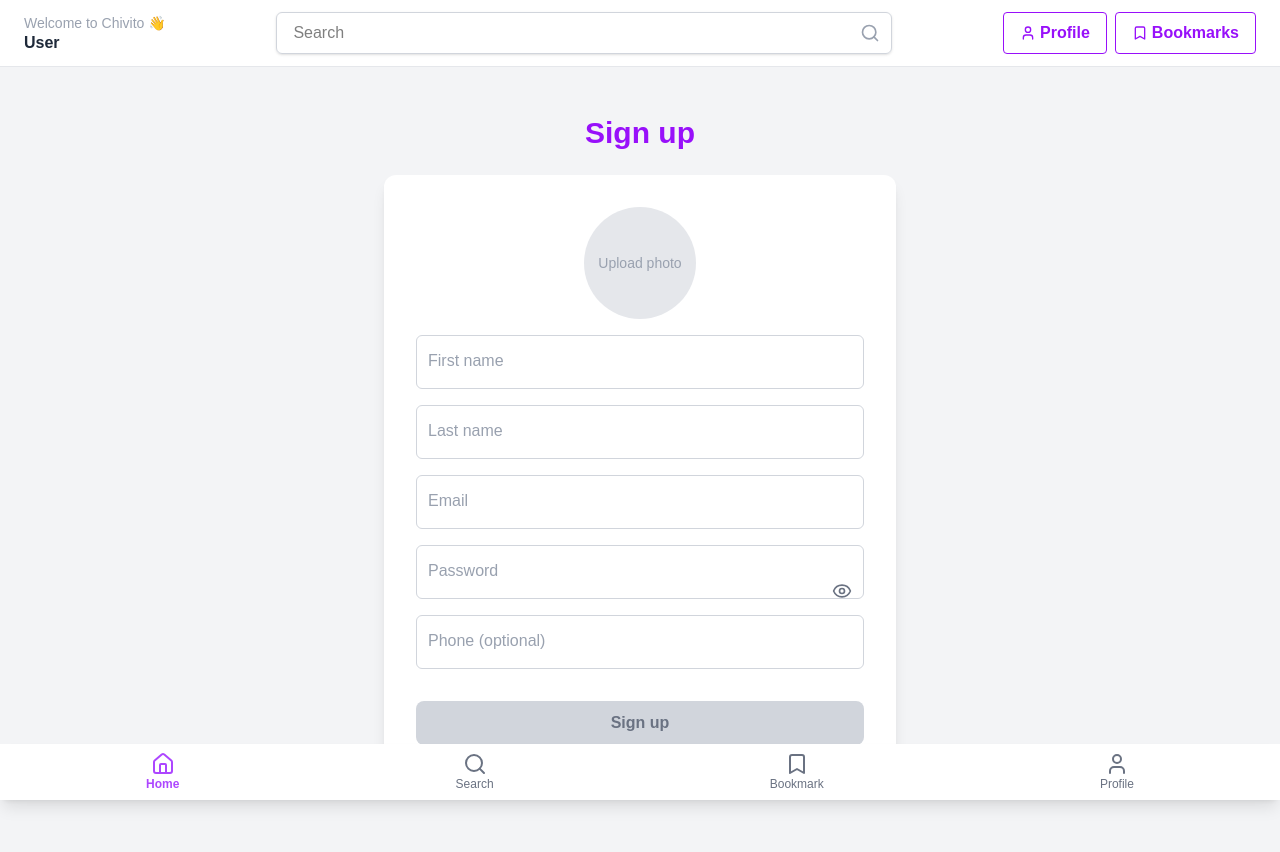
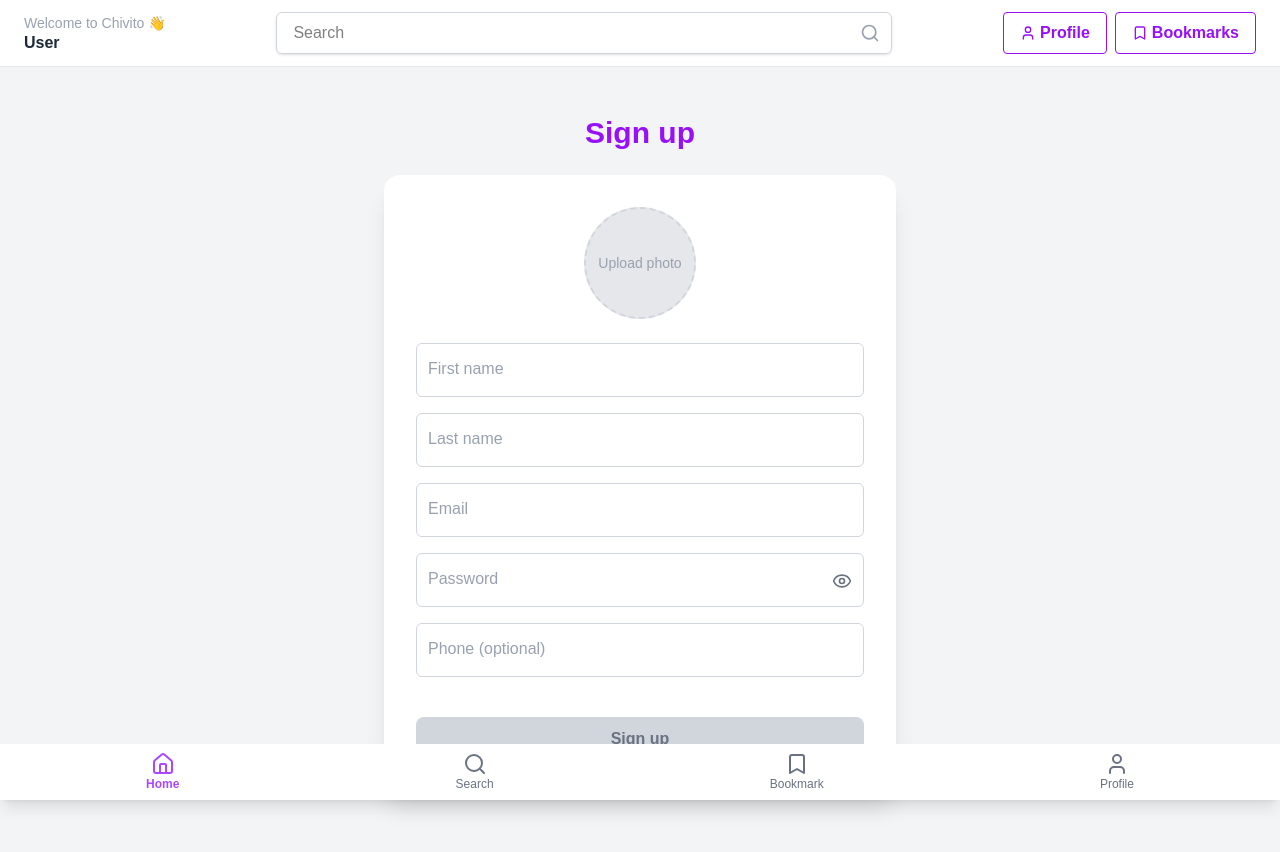
Before and after one commit to chivito-tech/chivito-frontend, a Next.js app in the folder chivito-frontend/: page /signup in a window 1280 px wide. Shown: the top 852 px of the page. Built offline with nearby package versions, Linux system fonts and the light colour scheme.

Commit message:
fix sign up

```diff
--- a/chivito-frontend/src/app/signup/page.tsx
+++ b/chivito-frontend/src/app/signup/page.tsx
@@ -14,6 +14,22 @@ export default function Signup() {
   const [showPassword, setShowPassword] = useState(false);
   const [phone, setPhone] = useState("");
   const [profilePicture, setProfilePicture] = useState<File | null>(null);
+
+  const formValid = firstName && lastName && email && password;
+  const [errors, setErrors] = useState<{ [key: string]: string }>({});
+  const [showToast, setShowToast] = useState(false);
+
+  const validateForm = () => {
+    const newErrors: { [key: string]: string } = {};
+
+    if (!firstName.trim()) newErrors.firstName = "First name is required.";
+    if (!lastName.trim()) newErrors.lastName = "Last name is required.";
+    if (!email.trim()) newErrors.email = "Email is required.";
+    if (!password.trim()) newErrors.password = "Password is required.";
+
+    setErrors(newErrors);
+    return Object.keys(newErrors).length === 0;
+  };
 
   const handleSignup = async () => {
     if (!validateForm()) {
@@ -55,47 +71,29 @@ export default function Signup() {
     }
   };
 
-  // Inside your component, before the return:
-  const formValid = firstName && lastName && email && password;
-  const [errors, setErrors] = useState<{ [key: string]: string }>({});
-  const [showToast, setShowToast] = useState(false);
-
-  const validateForm = () => {
-    const newErrors: { [key: string]: string } = {};
-
-    if (!firstName.trim()) newErrors.firstName = "First name is required.";
-    if (!lastName.trim()) newErrors.lastName = "Last name is required.";
-    if (!email.trim()) newErrors.email = "Email is required.";
-    if (!password.trim()) newErrors.password = "Password is required.";
-
-    setErrors(newErrors);
-    return Object.keys(newErrors).length === 0;
-  };
-
-  {
-    showToast && (
-      <div className="fixed top-4 right-4 bg-red-500 text-white px-4 py-2 rounded shadow-md z-50 transition">
+  return (
+    <div className="min-h-screen bg-gray-100 flex flex-col items-center px-4 sm:px-8 py-12 relative">
+      {showToast && (
+        <div className="fixed top-5 right-5 bg-red-500 text-white px-4 py-2 rounded shadow-md z-50 transition">
           Please fill in all required fields.
         </div>
-    );
-  }
+      )}
 
-  return (
-    <div className="min-h-screen bg-gray-100 flex flex-col items-center px-4 sm:px-8 py-12">
       <h1 className="text-3xl font-bold text-purple-600 mb-6 text-center">
         Sign up
       </h1>
+
       <motion.div
-        initial={{ scale: 0.9, opacity: 0 }}
+        initial={{ scale: 0.95, opacity: 0 }}
         animate={{ scale: 1, opacity: 1 }}
         transition={{ duration: 0.4, ease: "easeOut" }}
-        className="w-full max-w-lg bg-white p-8 rounded-xl shadow-lg space-y-6"
+        className="w-full max-w-lg bg-white p-8 rounded-2xl shadow-xl space-y-6"
       >
-        <div className="">
+        {/* Profile Picture Upload */}
         <div className="flex flex-col items-center">
           <label
             htmlFor="profile-picture"
-              className="cursor-pointer relative w-24 h-24 md:w-28 md:h-28 rounded-full overflow-hidden bg-gray-200 hover:opacity-90 transition"
+            className="cursor-pointer relative w-24 h-24 md:w-28 md:h-28 rounded-full overflow-hidden bg-gray-200 hover:opacity-90 transition border-2 border-dashed border-gray-300 flex items-center justify-center"
           >
             {profilePicture ? (
               <img
@@ -104,7 +102,7 @@ export default function Signup() {
                 className="w-full h-full object-cover"
               />
             ) : (
-                <span className="text-sm text-gray-400 flex items-center justify-center h-full">
+              <span className="text-sm text-gray-400 text-center px-2">
                 Upload photo
               </span>
             )}
@@ -118,6 +116,7 @@ export default function Signup() {
           </label>
         </div>
 
+        {/* Input Fields */}
         <div className="space-y-4 text-black">
           <Input
             label="First name"
@@ -128,6 +127,7 @@ export default function Signup() {
           {errors.firstName && (
             <p className="text-sm text-red-500">{errors.firstName}</p>
           )}
+
           <Input
             label="Last name"
             value={lastName}
@@ -137,6 +137,7 @@ export default function Signup() {
           {errors.lastName && (
             <p className="text-sm text-red-500">{errors.lastName}</p>
           )}
+
           <Input
             label="Email"
             type="email"
@@ -144,6 +145,10 @@ export default function Signup() {
             onChange={(e) => setEmail(e.target.value)}
             required
           />
+          {errors.email && (
+            <p className="text-sm text-red-500">{errors.email}</p>
+          )}
+
           <div className="relative">
             <Input
               label="Password"
@@ -154,12 +159,16 @@ export default function Signup() {
             />
             <button
               type="button"
-                className="absolute right-3 top-9 text-gray-500"
+              className="absolute right-3 top-4.5 text-gray-500"
               onClick={() => setShowPassword(!showPassword)}
             >
               {showPassword ? <EyeOff size={20} /> : <Eye size={20} />}
             </button>
+            {errors.password && (
+              <p className="text-sm text-red-500 mt-1">{errors.password}</p>
+            )}
           </div>
+
           <Input
             label="Phone (optional)"
             type="tel"
@@ -167,21 +176,22 @@ export default function Signup() {
             onChange={(e) => setPhone(e.target.value)}
           />
         </div>
+
+        {/* Sign Up Button */}
         <motion.button
-            whileHover={{ scale: 1.05 }}
+          whileHover={{ scale: formValid ? 1.05 : 1 }}
           whileTap={{ scale: 0.95 }}
           type="button"
           disabled={!formValid}
           onClick={handleSignup}
-            className={`w-full font-semibold py-2.5 mt-8 rounded-lg transition-all ${
+          className={`w-full font-semibold py-2.5 mt-4 rounded-lg transition-all text-center ${
             formValid
-                ? "bg-purple-500 hover:bg-purple-600 text-white"
+              ? "bg-purple-600 hover:bg-purple-700 text-white shadow-md"
               : "bg-gray-300 text-gray-500 cursor-not-allowed"
           }`}
         >
           Sign up
         </motion.button>
-        </div>
       </motion.div>
     </div>
   );
```
Lines whose indentation alone changed are shown as unchanged.
